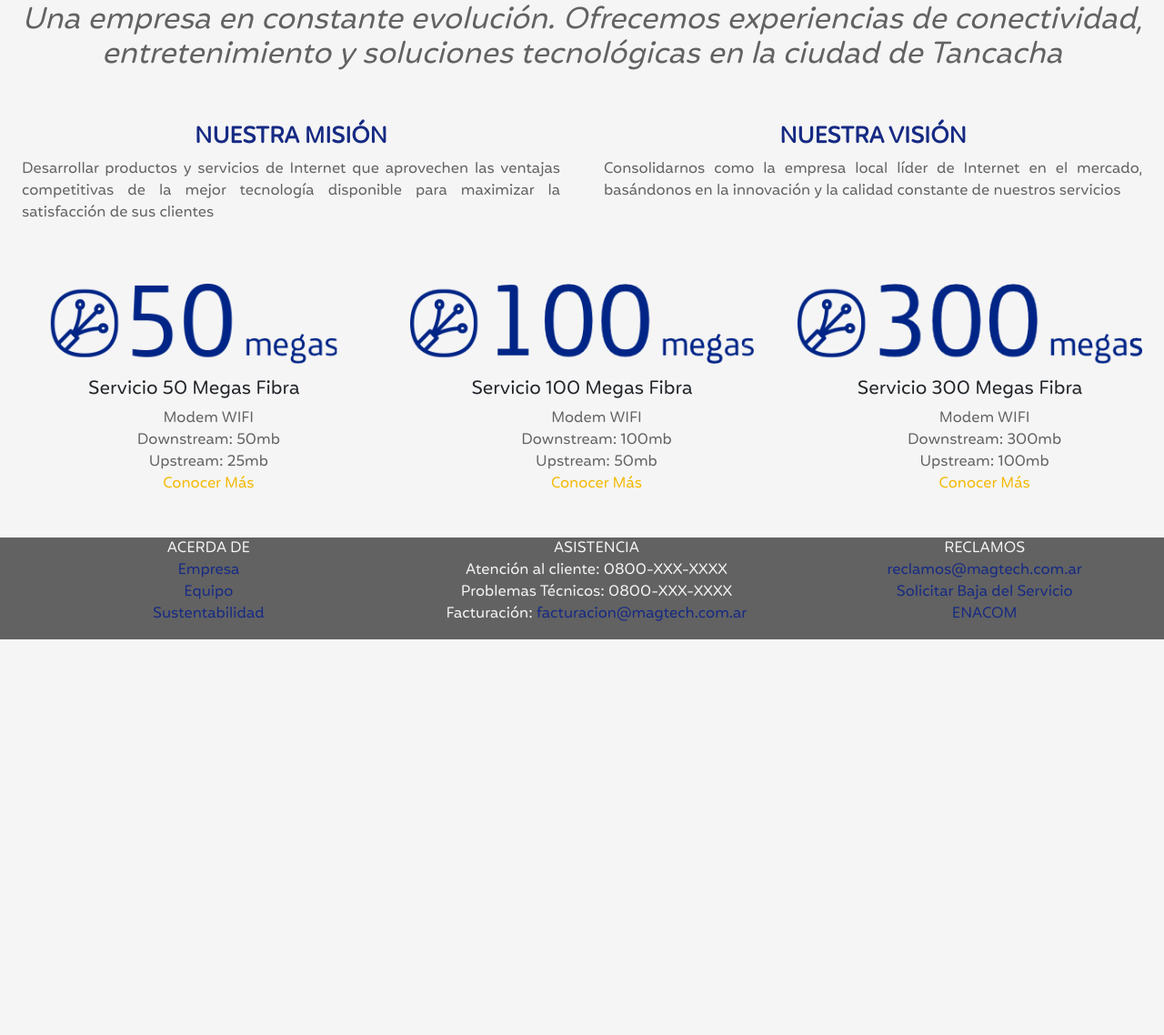
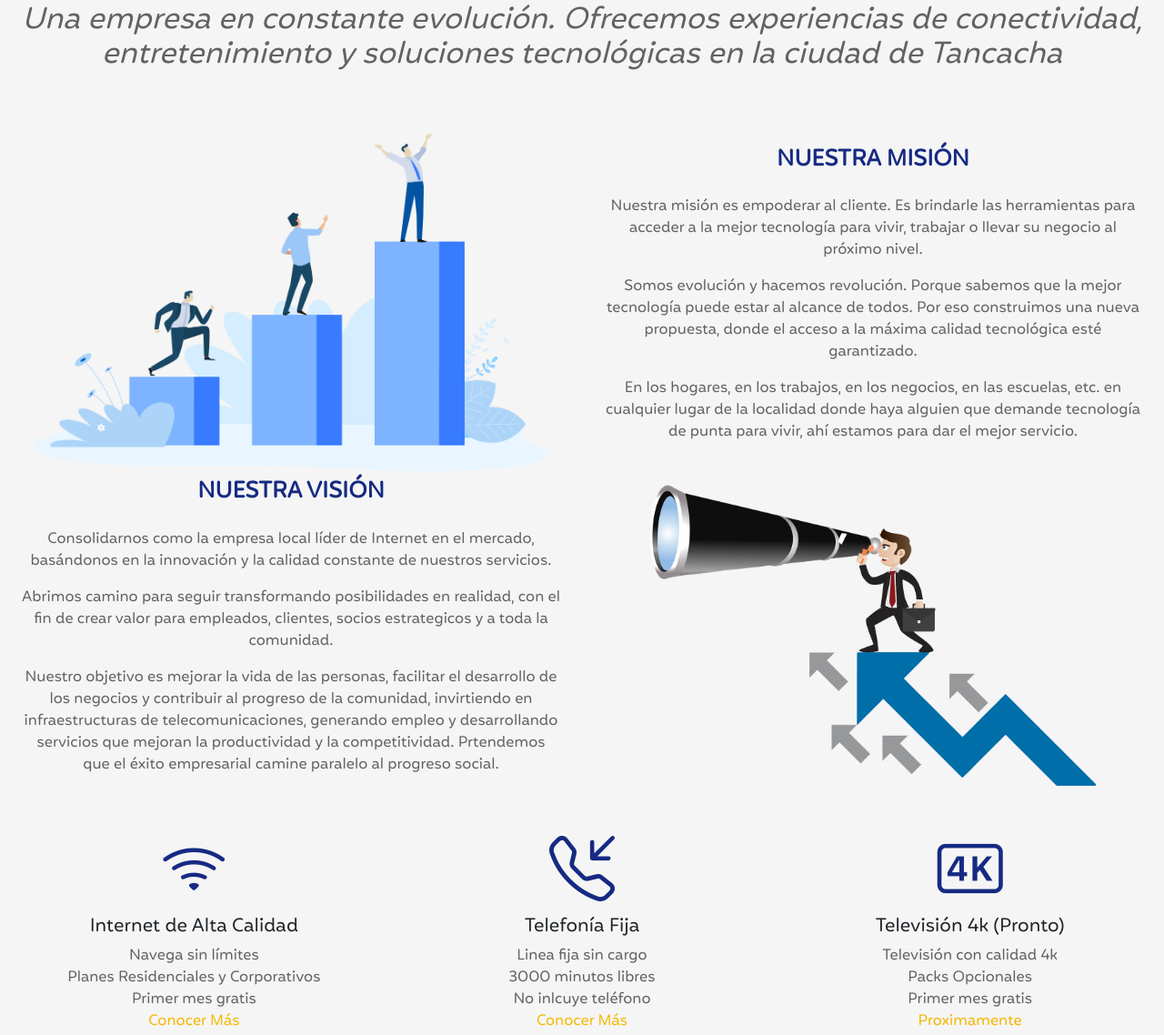
Before and after one commit to lucasdarwich/magtech_darwich, a plain HTML site: page index.html in a window 1280 px wide. Shown: the part 207-1345 px from the top of the page at 91% size. Before the commit the page ends 910 px from the top, so only its background shows below. Drawn offline with nearby package versions, Linux system fonts and the light colour scheme.

Commit message:
modificaciones generales

```diff
--- a/css/style.scss
+++ b/css/style.scss
@@ -27,6 +27,7 @@ body {
 
 header {
     background-color: $grayColor;
+    opacity: .9;
     margin-bottom: 10px;
     width: 100%;
 }
@@ -77,12 +78,13 @@ nav {
     font-size: 1.5rem;
     font-weight: 600;
     text-align: center;
+    margin-bottom: 25px;
     color: $blueColor;
 }
 
 .mision__parrafo--color,
 .vision__parrafo--color {
-    text-align: justify;
+    text-align: center;
     color: $grayColor;
 }
 
@@ -111,8 +113,13 @@ nav {
     }
 }
 
-.card-body h5 {
-    text-align: center;
+.card-body {
+    h5 {
+        text-align: center;
+    }
+    ul {
+        padding: 0;
+    }
 }
 
 footer {
@@ -139,7 +146,7 @@ footer {
 }
 
 #pie__izq, #pie__centro, #pie__der, ul li a:hover {
-    color: rgb(12, 90, 46);
+    color: $whiteColor;
 }
 
 .empresa--parrafo {
@@ -204,8 +211,44 @@ footer {
   }
 }
 
-@media (min-width: 320px) and (max-width: 576px) {
+#mision, #vision {
+    display: flex;
+    flex-wrap: nowrap;
+    flex-direction: column;
+    align-items: center;
+    justify-content: center;
+}
+
+#visionimg, #misionimg {
+    display: flex;
+    justify-content: center;
+    align-items: center;
+}
+
+.bi-wifi, .bi-telephone-inbound, .bi-badge-4k {
+    display: flex;
+    justify-content: center;
+    align-items: center;
+    font-size: 72px;
+    color: $blueColor;
+}
+
+@media (min-width: 320px) and (max-width: 768px) {
     .mymaps {
         width: 300px;
     }
+
+    #visionimg, #misionimg {
+        display: none;
+    }
+    .nav {
+        justify-content: center;
+        align-items: center;
+    }
+    .principal__titulo--centradostrong {
+        font-size: 32px;
+    }
+    .principal_subtitulo--centradoitalic {
+        font-size: 24px;
+    }
 }
--- a/css/variables/_variables.scss
+++ b/css/variables/_variables.scss
@@ -1,2 +1,3 @@
 $grayColor: rgb(98, 98, 98);
 $blueColor: rgb(22, 42, 131);
+$whiteColor: rgb(255,255,255);
--- a/index.html
+++ b/index.html
@@ -7,8 +7,9 @@
     <meta name="viewport" content="width=device-width, initial-scale=1.0">
     <link href="https://cdn.jsdelivr.net/npm/bootstrap@5.2.0-beta1/dist/css/bootstrap.min.css" rel="stylesheet"
         integrity="sha384-0evHe/X+R7YkIZDRvuzKMRqM+OrBnVFBL6DOitfPri4tjfHxaWutUpFmBp4vmVor" crossorigin="anonymous">
+    <link rel="stylesheet" href="https://cdn.jsdelivr.net/npm/bootstrap-icons@1.8.3/font/bootstrap-icons.css">
     <link rel="stylesheet" href="./css/style.css">
-    <title>MAG Tech</title>
+    <title>MAG Tech | Inicio</title>
 </head>
 
 <body>
@@ -54,18 +55,48 @@
         <section id="misionVision">
             <div class="container-fluid">
                 <div class="row">
+                    <article id="misionimg" class="col-sm-12 col-md-6 col-lg-6 px-4">
+                        <img src="./assets/images/mission.png" class="img-fluid" alt="mision">
+                    </article>
                     <article id="mision" class="col-sm-12 col-md-6 col-lg-6 px-4">
                         <h4 class="mision__titulo--uppercase_color_size">Nuestra Misión</h4>
-                        <p class="mision__parrafo--color">Desarrollar productos y servicios de Internet que aprovechen
-                            las ventajas competitivas de la mejor tecnología disponible para maximizar la satisfacción
-                            de sus clientes</p>
+                        <p class="mision__parrafo--color">Nuestra misión es empoderar al cliente. Es brindarle las
+                            herramientas para acceder a la mejor tecnología para vivir, trabajar o llevar su negocio al
+                            próximo nivel.
+                        </p>
+                        <p class="mision__parrafo--color">
+                            Somos evolución y hacemos revolución. Porque sabemos que la mejor tecnología puede estar al
+                            alcance de todos. Por eso construimos una nueva propuesta, donde el acceso a la máxima
+                            calidad tecnológica esté garantizado.
+                        </p>
+                        <p class="mision__parrafo--color">En los hogares, en los trabajos, en los negocios, en las
+                            escuelas, etc. en cualquier lugar
+                            de la localidad donde haya alguien que demande tecnología de punta para vivir, ahí estamos
+                            para dar el mejor servicio.
+                        </p>
                     </article>
+                </div>
+            </div>
+            <div class="container-fluid">
+                <div class="row">
                     <article id="vision" class="col-sm-12 col-md-6 col-lg-6 px-4">
                         <h4 class="vision__titulo_uppercase_color_size">Nuestra Visión</h4>
                         <p class="vision__parrafo--color">Consolidarnos como la empresa local líder de Internet en el
-                            mercado,
-                            basándonos en la innovación y la
-                            calidad constante de nuestros servicios</p>
+                            mercado, basándonos en la innovación y la calidad constante de nuestros servicios.
+                        </p>
+                        <p class="vision__parrafo--color">Abrimos camino para seguir transformando posibilidades en
+                            realidad, con el fin de crear
+                            valor para empleados, clientes, socios estrategicos y a toda la comunidad.
+                        </p>
+                        <p class="vision__parrafo--color">Nuestro objetivo es mejorar la vida de las personas, facilitar
+                            el desarrollo de los negocios
+                            y contribuir al progreso de la comunidad, invirtiendo en infraestructuras de
+                            telecomunicaciones, generando empleo y desarrollando servicios que mejoran la productividad
+                            y la competitividad. Prtendemos que el éxito empresarial camine paralelo al progreso social.
+                        </p>
+                    </article>
+                    <article id="visionimg" class="col-sm-12 col-md-6 col-lg-6 px-4">
+                        <img src="./assets/images/vision.png" class="img-fluid" alt="vision">
                     </article>
                 </div>
             </div>
@@ -74,41 +105,39 @@
         <section id="planesMain">
             <div class="container-fluid">
                 <div class="row">
-                    <div class="card col-sm-12 col-md-4 col-lg-4 px-4 backgroud--transparente">
-                        <img src="./assets/images/50mb.png" class="card-img-top img-fluid"
-                            alt="Servicio 50 Megas Fibra">
+                    <div class="card col-sm-12 col-md-4 col-lg-4 px-4 backgroud--transparente card1">
+                        <i class="bi bi-wifi"></i>
                         <div class="card-body">
-                            <h5 class="card-title titulo--centrado">Servicio 50 Megas Fibra</h5>
+                            <h5 class="card-title titulo--centrado">Internet de Alta Calidad</h5>
                             <ul>
-                                <li>Modem WIFI</li>
-                                <li>Downstream: 50mb</li>
-                                <li>Upstream: 25mb</li>
+                                <li>Navega sin límites</li>
+                                <li>Planes Residenciales y Corporativos</li>
+                                <li>Primer mes gratis</li>
                                 <li><a class="color" href="./pages/planes.html">Conocer Más</a> </li>
                             </ul>
                         </div>
                     </div>
                     <div class="card col-sm-12 col-md-4 col-lg-4 px-4 backgroud--transparente">
-                        <img src="./assets/images/100mb.png" class="card-img-top img-fluid"
-                            alt="Servicio 100 Megas Fibra">
+                        <i class="bi bi-telephone-inbound"></i>
                         <div class="card-body">
-                            <h5 class="card-title titulo--centrado">Servicio 100 Megas Fibra</h5>
+                            <h5 class="card-title titulo--centrado">Telefonía Fija</h5>
                             <ul>
-                                <li>Modem WIFI</li>
-                                <li>Downstream: 100mb</li>
-                                <li>Upstream: 50mb</li>
+                                <li>Linea fija sin cargo</li>
+                                <li>3000 minutos libres</li>
+                                <li>No inlcuye teléfono</li>
                                 <li><a class="color" href="./pages/planes.html">Conocer Más</a> </li>
                             </ul>
                         </div>
                     </div>
                     <div class="card col-sm-12 col-md-4 col-lg-4 px-4 backgroud--transparente">
-                        <img src="./assets/images/300mb.png" class="card-img-top" alt="Servicio 300 Megas Fibra">
+                        <i class="bi bi-badge-4k"></i>
                         <div class="card-body">
-                            <h5 class="card-title titulo--centrado">Servicio 300 Megas Fibra</h5>
+                            <h5 class="card-title titulo--centrado">Televisión 4k (Pronto)</h5>
                             <ul>
-                                <li>Modem WIFI</li>
-                                <li>Downstream: 300mb</li>
-                                <li>Upstream: 100mb</li>
-                                <li><a class="color" href="./pages/planes.html">Conocer Más</a> </li>
+                                <li>Televisión con calidad 4k</li>
+                                <li>Packs Opcionales</li>
+                                <li>Primer mes gratis</li>
+                                <li><a class="color" href="./pages/planes.html">Proximamente</a> </li>
                             </ul>
                         </div>
                     </div>
```
Also changed, not shown: pages/cobertura.html (+1 -1 lines), pages/contacto.html (+1 -1 lines), pages/empresa.html (+1 -1 lines), pages/planes.html (+2 -2 lines), assets/images/mission.png (added), assets/images/vision.png (added), css/style.css, 1 other file.
